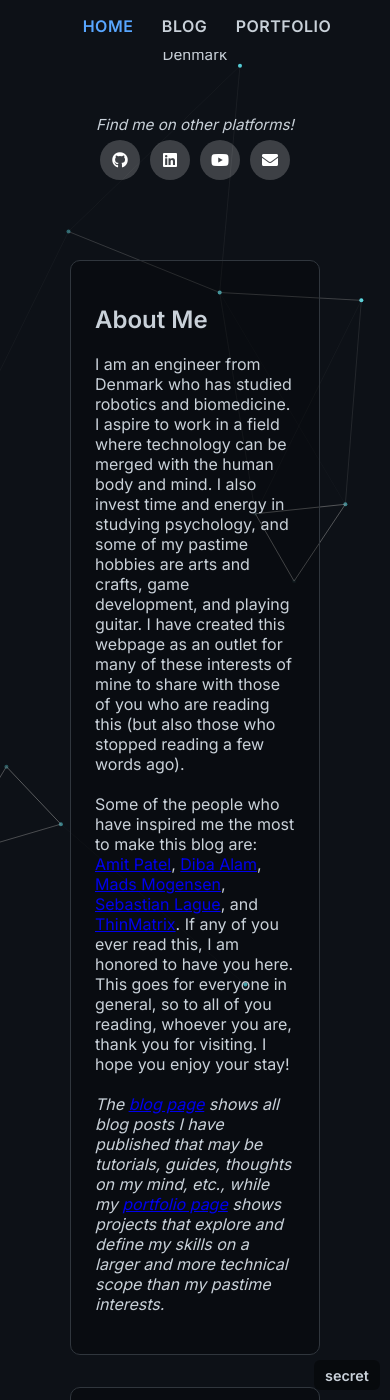
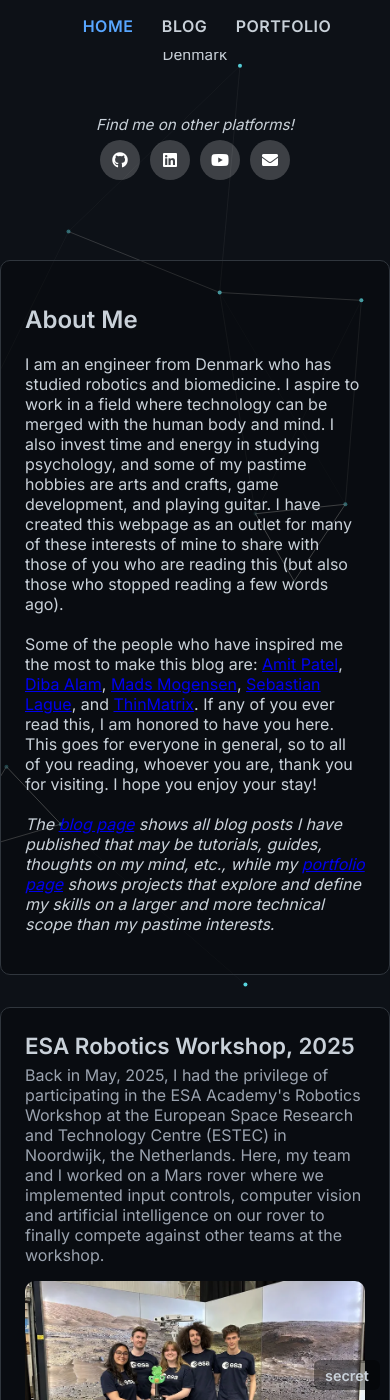
Before and after one commit to NikoBK/NikoBK.github.io, a Jekyll site: the page built from index.html, in a window 390 px wide and 1400 px high, scrolled down 348 px. Built offline with Jekyll 4.4.1, drawn with Linux system fonts in a browser that asks for light colours.

Commit message:
fix mobile view

```diff
--- a/styles/styles.css
+++ b/styles/styles.css
@@ -576,6 +576,12 @@ input[type="range"] {
         align-items: center;
     }
 
+    .middle-column {
+        width: 100%;
+        max-width: none;
+        flex: none;
+    }
+
     .right-box {
         width: 100%;
         height: auto;
@@ -586,6 +592,32 @@ input[type="range"] {
     .second-box {
         width: 100%;
         height: auto;
+    }
+}
+
+@media (max-width: 600px) {
+    .gallery-box {
+        flex-direction: column;
+        gap: 1rem;
+        padding-bottom: 3rem;
+    }
+
+    .gallery-content {
+        max-width: none;
+        width: 100%;
+    }
+
+    .gallery-image {
+        width: 100%;
+        height: auto;
+        aspect-ratio: 16 / 9;
+        margin-right: 0;
+    }
+
+    .gallery-arrow {
+        top: auto;
+        bottom: 0;
+        transform: none;
     }
 }
 
```
